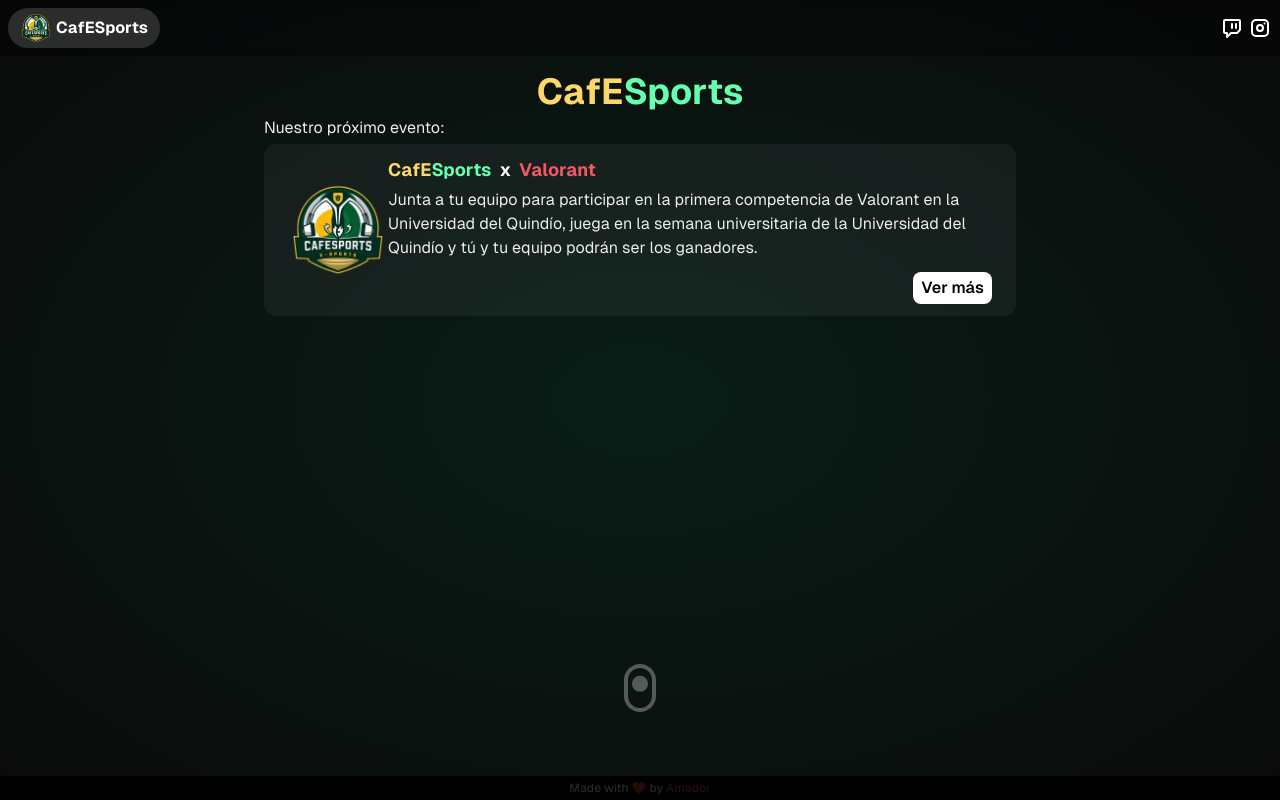
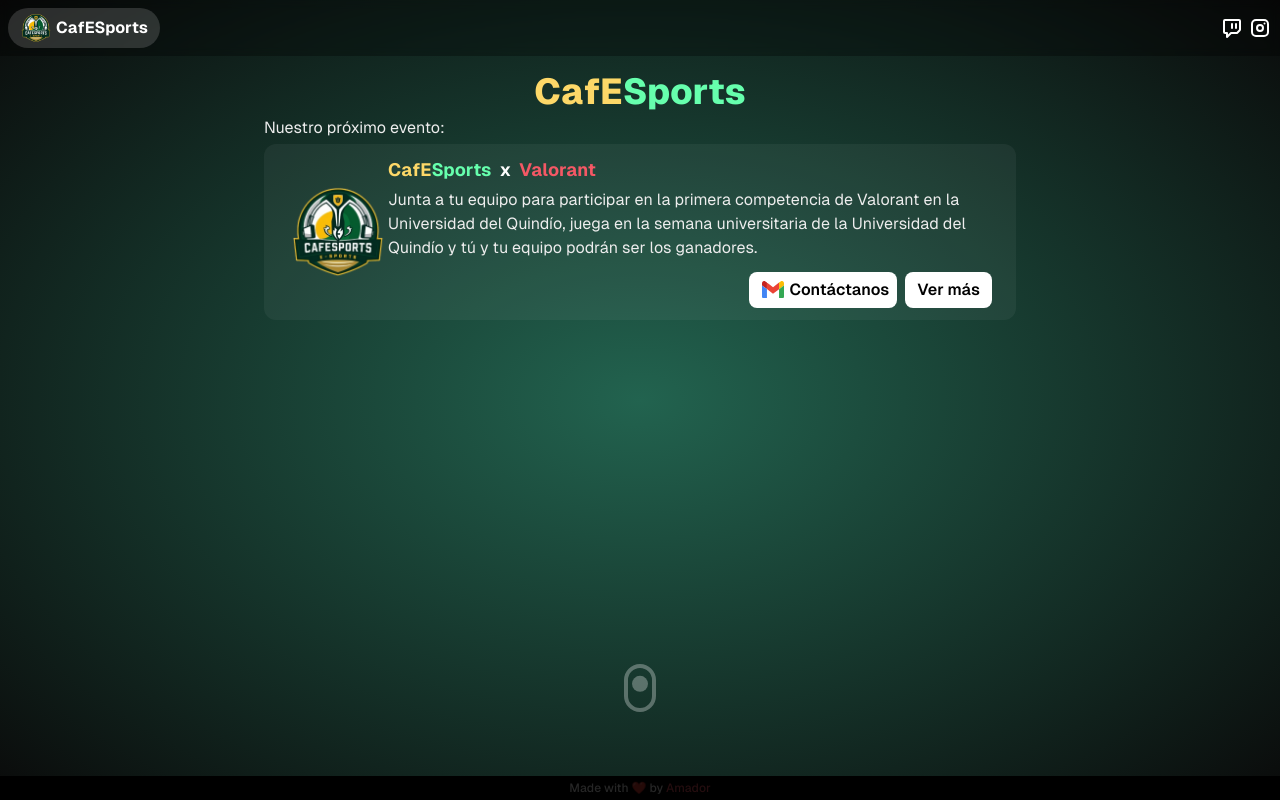
Before and after one commit to odiador/cafesports, a Next.js app: page / in a window 1280 px wide. Shown: the top 800 px of the page. Built offline with nearby package versions, Linux system fonts and the light colour scheme.

Commit message:
Add contactanos

```diff
--- a/app/layout.tsx
+++ b/app/layout.tsx
@@ -31,7 +31,7 @@ export default function RootLayout({
       <body
            className={`${geistSans.variable} ${geistMono.variable} antialiased h-fit w-full font-[family-name:var(--font-geist-sans)] overflow-x-hidden`}
       >
-        <div className="fixed -z-50 bg-gradient-radial from-[#0a1e18] to-[#0a0a0a] pointer-events-none left-0 top-0 w-screen h-screen"></div>
+        <div className="fixed -z-50 bg-gradient-radial from-[#22634f] to-[#0a0a0a] pointer-events-none left-0 top-0 w-screen h-screen"></div>
         <Header />
         <div className="mb-6 p-2 overflow-x-hidden overflow-y-hidden flex-col flex gap-2 items-center justify-top">
           {children}
--- a/app/page.tsx
+++ b/app/page.tsx
@@ -1,5 +1,6 @@
 "use client";
 import { container, item } from "@/components/consts";
+import Contactanos from "@/components/gmail";
 import { TextGenerateEffect } from "@/components/ui/blur-generating-text";
 import { AnimatedTooltip } from "@/components/ui/image-frame";
 import { integrantes, valorantInfo } from "@/data/info";
@@ -36,13 +37,11 @@ export default function Home() {
     <main className="p-2 flex flex-col items-center max-w-3xl">
       <header className="h-[calc(100vh-160px)] flex flex-col gap-1 items-center mb-32">
         <motion.div variants={item} className="text-center text-4xl font-bold flex" >
-          <h1 className="text-[#fdd868]">CafE</h1>
-          <h1 className="text-[#66ffad]">Sports</h1>
+          <h1 className="text-[#fdd868] font-extrabold">CafE<strong className="text-[#66ffad] font-extrabold">Sports</strong></h1>
         </motion.div>
         <motion.p variants={item} initial="hidden" animate="visible" className="w-full text-left">
           Nuestro próximo evento:
         </motion.p>
-        <div className="grow">
         <motion.div variants={container} initial="hidden" animate="visible" className="flex h-fit flex-col gap-2 items-center justify-center">
           <motion.div variants={item} className="flex flex-col sm:flex-row  items-center bg-white/5 rounded-xl px-6 py-3">
             <Image priority src={valorantInfo.image} alt="" width={100} height={100} />
@@ -53,11 +52,16 @@ export default function Home() {
                 <h1 className="px-2">x</h1>
                 <strong className={`font-bold text-[${valorantInfo.color}]`}>{valorantInfo.title}</strong></div>
               <p>{valorantInfo.description}</p>
-                <Link href={valorantInfo.src} className="bg-white mt-2 px-2 transition-transform py-1 rounded-lg hover:scale-105 cursor-pointer text-black font-semibold self-end">Ver más</Link>
+              <div className="flex justify-end h-fit items-center gap-2 mt-2">
+                <Contactanos />
+                <Link href={valorantInfo.src} className="bg-white px-3 transition-transform py-1.5 rounded-lg hover:scale-105 cursor-pointer text-black font-semibold self-end">Ver más</Link>
+              </div>
             </div>
           </motion.div>
         </motion.div>
-        </div>
+        <motion.div variants={container} initial="hidden" animate="visible" className="flex h-fit w-fit flex-col gap-2 items-start justify-start grow">
+
+        </motion.div>
         <motion.div variants={{
           hidden: { opacity: 0, scale: 0, transition: { duration: 0.2 } },
           visible: {
--- /dev/null
+++ b/components/gmail.tsx
@@ -0,0 +1,35 @@
+import Link from "next/link";
+
+export default function Contactanos() {
+    return <Link href={"mailto:cafesportsq@gmail.com?subject=Consulta%20sobre%20CafESports"} className="bg-white transition-transform py-0.5 h-fit px-2 flex rounded-lg hover:scale-105 cursor-pointer text-black font-semibold items-center">
+        <svg className="size-8" viewBox="0 0 32 32" fill="none" xmlns="http://www.w3.org/2000/svg">
+            <g id="SVGRepo_iconCarrier">
+                <path
+                    d="M2 11.9556C2 8.47078 2 6.7284 2.67818 5.39739C3.27473 4.22661 4.22661 3.27473 5.39739 2.67818C6.7284 2 8.47078 2 11.9556 2H20.0444C23.5292 2 25.2716 2 26.6026 2.67818C27.7734 3.27473 28.7253 4.22661 29.3218 5.39739C30 6.7284 30 8.47078 30 11.9556V20.0444C30 23.5292 30 25.2716 29.3218 26.6026C28.7253 27.7734 27.7734 28.7253 26.6026 29.3218C25.2716 30 23.5292 30 20.0444 30H11.9556C8.47078 30 6.7284 30 5.39739 29.3218C4.22661 28.7253 3.27473 27.7734 2.67818 26.6026C2 25.2716 2 23.5292 2 20.0444V11.9556Z"
+                    fill="white" />
+                <path
+                    d="M22.0515 8.52295L16.0644 13.1954L9.94043 8.52295V8.52421L9.94783 8.53053V15.0732L15.9954 19.8466L22.0515 15.2575V8.52295Z"
+                    fill="#EA4335" />
+                <path
+                    d="M23.6231 7.38639L22.0508 8.52292V15.2575L26.9983 11.459V9.17074C26.9983 9.17074 26.3978 5.90258 23.6231 7.38639Z"
+                    fill="#FBBC05" />
+                <path
+                    d="M22.0508 15.2575V23.9924H25.8428C25.8428 23.9924 26.9219 23.8813 26.9995 22.6513V11.459L22.0508 15.2575Z"
+                    fill="#34A853" />
+                <path
+                    d="M9.94811 24.0001V15.0732L9.94043 15.0669L9.94811 24.0001Z"
+                    fill="#C5221F" />
+                <path
+                    d="M9.94014 8.52404L8.37646 7.39382C5.60179 5.91001 5 9.17692 5 9.17692V11.4651L9.94014 15.0667V8.52404Z"
+                    fill="#C5221F" />
+                <path
+                    d="M9.94043 8.52441V15.0671L9.94811 15.0734V8.53073L9.94043 8.52441Z"
+                    fill="#C5221F" />
+                <path
+                    d="M5 11.4668V22.6591C5.07646 23.8904 6.15673 24.0003 6.15673 24.0003H9.94877L9.94014 15.0671L5 11.4668Z"
+                    fill="#4285F4" />
+            </g>
+        </svg>
+        {"Contáctanos"}
+    </Link>;
+}
```
Lines whose indentation alone changed are shown as unchanged.
